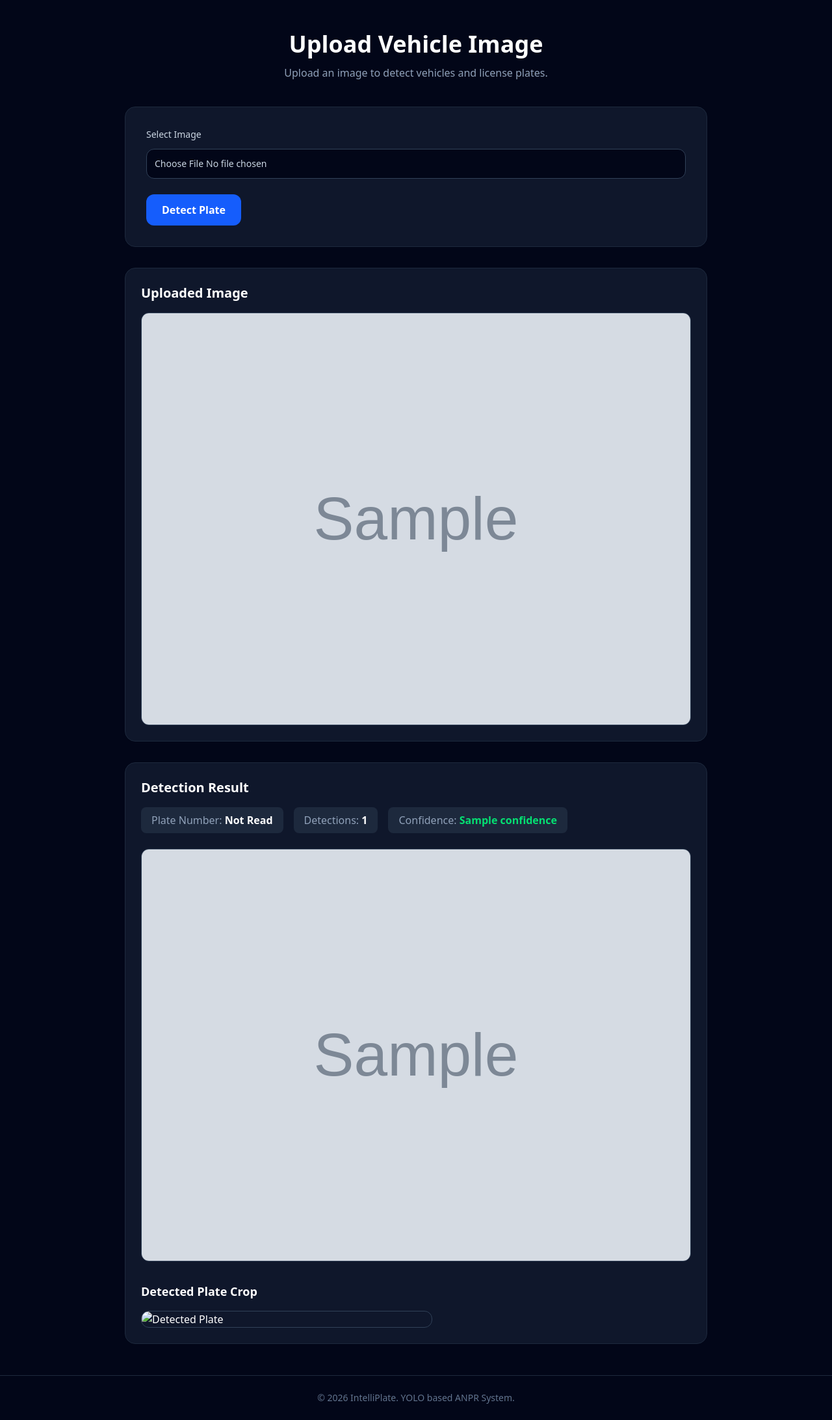
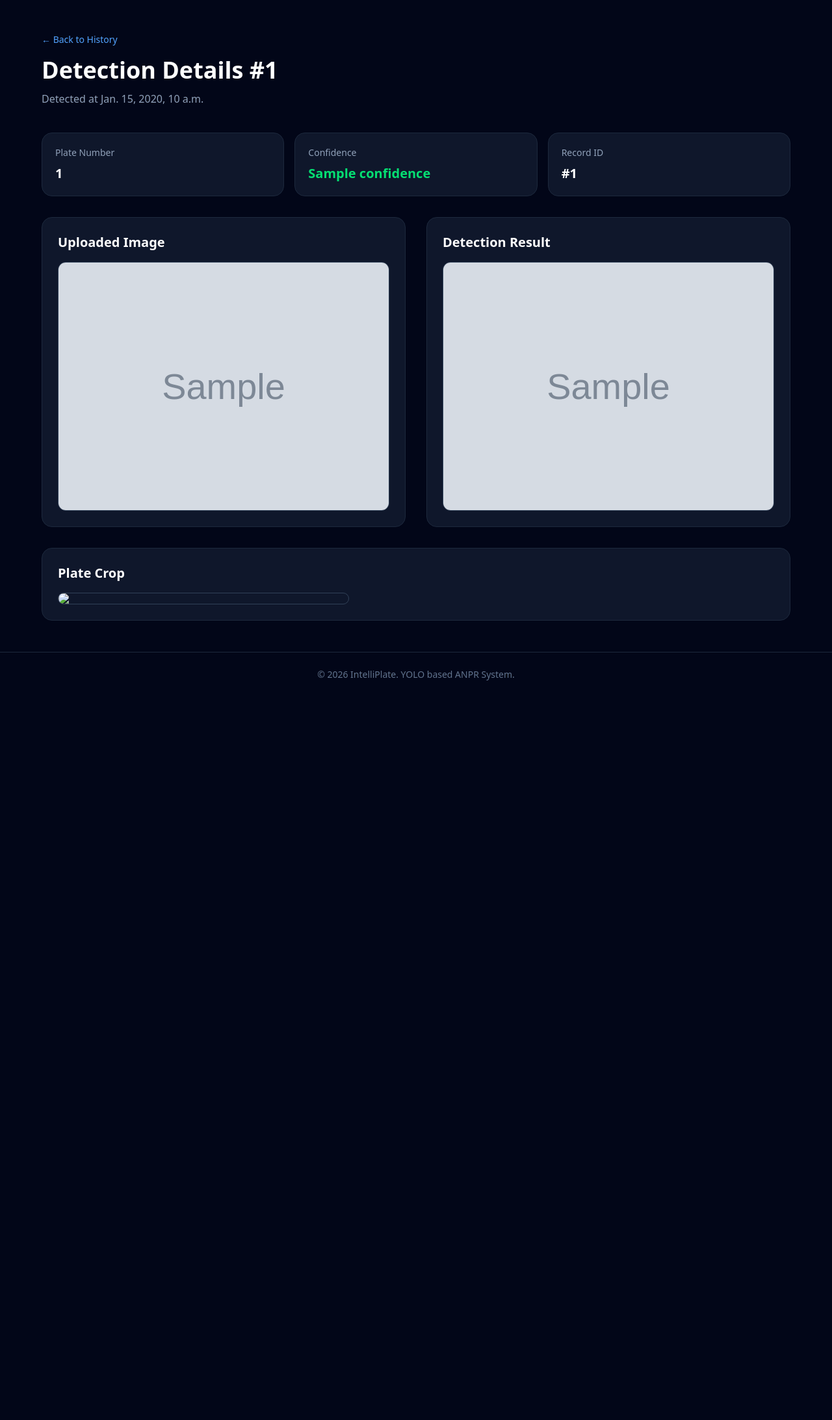
Before and after one commit to rajuyadav-cs/license-number-plate-detection, a Django app: template intelliplate/vehicles/templates/vehicles/detail.html in a window 1280 px wide. Shown: the part 69-2254 px from the top of the page at 65% size. After the commit the page ends 1116 px from the top, so only its background shows below. Run offline with Django 5.2, Linux system fonts and the light colour scheme; tables that the repository leaves empty hold one stand-in row (values such as "Sample post"); the template is opened without the code that fills it: values that come from a table or form of the project are taken from there, most other values are stand-ins (such as "Sample title", 1, 10 or a date in 2020); grey boxes marked "Sample" are stand-in pictures; some libraries are stand-ins or nearby versions.

Commit message:
final touch

```diff
--- a/intelliplate/templates/base.html
+++ b/intelliplate/templates/base.html
@@ -22,13 +22,11 @@
                 <a href="{% url 'home' %}" class="text-sm text-slate-300 hover:text-white">Home</a>
                 <a href="{% url 'detect' %}" class="text-sm text-slate-300 hover:text-white">Detect</a>
                 <a href="{% url 'vehicle_history' %}" class="text-sm text-slate-300 hover:text-white">History</a>
-                <a href="{% url 'dashboard' %}"
-                class="text-sm text-slate-300 hover:text-white">
-                Dashboard
-                </a>
+                <a href="{% url 'dashboard' %}" class="text-sm text-slate-300 hover:text-white">Dashboard</a>
             </div>
 
-            <a href="#" class="hidden rounded-lg bg-blue-600 px-4 py-2 text-sm font-semibold hover:bg-blue-700 md:block">
+            <a href="{% url 'detect' %}"
+               class="hidden rounded-lg bg-blue-600 px-4 py-2 text-sm font-semibold hover:bg-blue-700 md:block">
                 Start Detection
             </a>
 
--- a/intelliplate/theme/static/css/dist/styles.css
+++ b/intelliplate/theme/static/css/dist/styles.css
@@ -9,6 +9,7 @@
     --font-mono: ui-monospace, SFMono-Regular, Menlo, Monaco, Consolas, "Liberation Mono",
       "Courier New", monospace;
     --color-green-400: oklch(79.2% 0.209 151.711);
+    --color-blue-300: oklch(80.9% 0.105 251.813);
     --color-blue-400: oklch(70.7% 0.165 254.624);
     --color-blue-500: oklch(62.3% 0.214 259.815);
     --color-blue-600: oklch(54.6% 0.245 262.881);
@@ -341,6 +342,9 @@
   .mt-3 {
     margin-top: calc(var(--spacing) * 3);
   }
+  .mt-4 {
+    margin-top: calc(var(--spacing) * 4);
+  }
   .mt-6 {
     margin-top: calc(var(--spacing) * 6);
   }
@@ -464,6 +468,9 @@
   .gap-6 {
     gap: calc(var(--spacing) * 6);
   }
+  .gap-8 {
+    gap: calc(var(--spacing) * 8);
+  }
   .overflow-hidden {
     overflow: hidden;
   }
@@ -523,8 +530,14 @@
       background-color: color-mix(in oklab, var(--color-slate-950) 90%, transparent);
     }
   }
+  .bg-white {
+    background-color: var(--color-white);
+  }
   .p-3 {
     padding: calc(var(--spacing) * 3);
+  }
+  .p-5 {
+    padding: calc(var(--spacing) * 5);
   }
   .p-6 {
     padding: calc(var(--spacing) * 6);
@@ -654,8 +667,14 @@
   .text-slate-500 {
     color: var(--color-slate-500);
   }
+  .text-slate-900 {
+    color: var(--color-slate-900);
+  }
   .text-white {
     color: var(--color-white);
+  }
+  .placeholder-slate-500::placeholder {
+    color: var(--color-slate-500);
   }
   .filter {
     filter: var(--tw-blur,) var(--tw-brightness,) var(--tw-contrast,) var(--tw-grayscale,) var(--tw-hue-rotate,) var(--tw-invert,) var(--tw-saturate,) var(--tw-sepia,) var(--tw-drop-shadow,);
@@ -664,6 +683,10 @@
     --tw-backdrop-blur: blur(8px);
     -webkit-backdrop-filter: var(--tw-backdrop-blur,) var(--tw-backdrop-brightness,) var(--tw-backdrop-contrast,) var(--tw-backdrop-grayscale,) var(--tw-backdrop-hue-rotate,) var(--tw-backdrop-invert,) var(--tw-backdrop-opacity,) var(--tw-backdrop-saturate,) var(--tw-backdrop-sepia,);
     backdrop-filter: var(--tw-backdrop-blur,) var(--tw-backdrop-brightness,) var(--tw-backdrop-contrast,) var(--tw-backdrop-grayscale,) var(--tw-backdrop-hue-rotate,) var(--tw-backdrop-invert,) var(--tw-backdrop-opacity,) var(--tw-backdrop-saturate,) var(--tw-backdrop-sepia,);
+  }
+  .outline-none {
+    --tw-outline-style: none;
+    outline-style: none;
   }
   @media (hover: hover) {
     .hover\:border-slate-400:hover {
@@ -681,13 +704,26 @@
     }
   }
   @media (hover: hover) {
+    .hover\:text-blue-300:hover {
+      color: var(--color-blue-300);
+    }
+  }
+  @media (hover: hover) {
     .hover\:text-white:hover {
       color: var(--color-white);
     }
   }
+  .focus\:border-blue-500:focus {
+    border-color: var(--color-blue-500);
+  }
   @media (width >= 40rem) {
     .sm\:w-auto {
       width: auto;
+    }
+  }
+  @media (width >= 40rem) {
+    .sm\:grid-cols-3 {
+      grid-template-columns: repeat(3, minmax(0, 1fr));
     }
   }
   @media (width >= 40rem) {
@@ -745,6 +781,11 @@
     }
   }
   @media (width >= 48rem) {
+    .md\:grid-cols-4 {
+      grid-template-columns: repeat(4, minmax(0, 1fr));
+    }
+  }
+  @media (width >= 48rem) {
     .md\:text-6xl {
       font-size: var(--text-6xl);
       line-height: var(--tw-leading, var(--text-6xl--line-height));
@@ -754,6 +795,16 @@
     .md\:text-xl {
       font-size: var(--text-xl);
       line-height: var(--tw-leading, var(--text-xl--line-height));
+    }
+  }
+  @media (width >= 64rem) {
+    .lg\:col-span-2 {
+      grid-column: span 2 / span 2;
+    }
+  }
+  @media (width >= 64rem) {
+    .lg\:grid-cols-2 {
+      grid-template-columns: repeat(2, minmax(0, 1fr));
     }
   }
   @media (width >= 64rem) {
--- a/intelliplate/vehicles/templates/vehicles/detail.html
+++ b/intelliplate/vehicles/templates/vehicles/detail.html
@@ -2,97 +2,73 @@
 
 {% block content %}
 <section class="min-h-screen px-4 py-12 sm:px-6 lg:px-8">
-    <div class="mx-auto max-w-4xl">
+    <div class="mx-auto max-w-6xl">
 
-        <div class="mb-10 text-center">
-            <h1 class="text-3xl font-bold sm:text-4xl">
-                Upload Vehicle Image
+        <div class="mb-10">
+            <a href="{% url 'vehicle_history' %}"
+               class="text-sm text-blue-400 hover:text-blue-300">
+                ← Back to History
+            </a>
+
+            <h1 class="mt-4 text-3xl font-bold sm:text-4xl">
+                Detection Details #{{ vehicle.id }}
             </h1>
 
             <p class="mt-3 text-slate-400">
-                Upload an image to detect vehicles and license plates.
+                Detected at {{ vehicle.detected_at }}
             </p>
         </div>
 
-        <form method="POST"
-              enctype="multipart/form-data"
-              class="rounded-2xl border border-slate-800 bg-slate-900 p-6 sm:p-8">
-
-            {% csrf_token %}
-
-            <label class="mb-3 block text-sm font-medium text-slate-300">
-                Select Image
-            </label>
-
-            {{ form.image }}
-
-            <button type="submit"
-                    class="mt-6 w-full rounded-xl bg-blue-600 px-6 py-3 font-semibold hover:bg-blue-700 sm:w-auto">
-                Detect Plate
-            </button>
-
-        </form>
-
-        {% if uploaded_image_url %}
-        <div class="mt-8 rounded-2xl border border-slate-800 bg-slate-900 p-6">
-            <h2 class="mb-4 text-xl font-semibold">
-                Uploaded Image
-            </h2>
-
-            <img src="{{ uploaded_image_url }}"
-                 alt="Uploaded Image"
-                 class="w-full rounded-xl border border-slate-700">
-        </div>
-        {% endif %}
-
-        {% if result_image_url %}
-        <div class="mt-8 rounded-2xl border border-slate-800 bg-slate-900 p-6">
-
-            <h2 class="mb-4 text-xl font-semibold">
-                Detection Result
-            </h2>
-
-            <div class="mb-6 flex flex-wrap gap-4">
-                <div class="rounded-lg bg-slate-800 px-4 py-2">
-                    <span class="text-slate-400">Plate Number:</span>
-                    <span class="font-semibold text-white">
-                        {{ plate_number|default:"Not Read" }}
-                    </span>
-                </div>
-
-                <div class="rounded-lg bg-slate-800 px-4 py-2">
-                    <span class="text-slate-400">Detections:</span>
-                    <span class="font-semibold text-white">
-                        {{ detections_count }}
-                    </span>
-                </div>
-
-                <div class="rounded-lg bg-slate-800 px-4 py-2">
-                    <span class="text-slate-400">Confidence:</span>
-                    <span class="font-semibold text-green-400">
-                        {{ confidence }}
-                    </span>
-                </div>
+        <div class="mb-8 grid gap-4 sm:grid-cols-3">
+            <div class="rounded-2xl border border-slate-800 bg-slate-900 p-5">
+                <p class="text-sm text-slate-400">Plate Number</p>
+                <p class="mt-2 text-xl font-semibold">
+                    {{ vehicle.plate_number|default:"Unknown" }}
+                </p>
             </div>
 
-            <img src="{{ result_image_url }}"
-                 alt="Detection Result"
-                 class="w-full rounded-xl border border-slate-700">
+            <div class="rounded-2xl border border-slate-800 bg-slate-900 p-5">
+                <p class="text-sm text-slate-400">Confidence</p>
+                <p class="mt-2 text-xl font-semibold text-green-400">
+                    {{ vehicle.confidence }}
+                </p>
+            </div>
 
-            {% if plate_crop_url %}
-            <div class="mt-8">
-                <h3 class="mb-4 text-lg font-semibold">
-                    Detected Plate Crop
-                </h3>
+            <div class="rounded-2xl border border-slate-800 bg-slate-900 p-5">
+                <p class="text-sm text-slate-400">Record ID</p>
+                <p class="mt-2 text-xl font-semibold">
+                    #{{ vehicle.id }}
+                </p>
+            </div>
+        </div>
 
-                <img src="{{ plate_crop_url }}"
-                     alt="Detected Plate"
+        <div class="grid gap-8 lg:grid-cols-2">
+
+            {% if vehicle.uploaded_image %}
+            <div class="rounded-2xl border border-slate-800 bg-slate-900 p-6">
+                <h2 class="mb-4 text-xl font-semibold">Uploaded Image</h2>
+                <img src="{{ vehicle.uploaded_image.url }}"
+                     class="w-full rounded-xl border border-slate-700">
+            </div>
+            {% endif %}
+
+            {% if vehicle.result_image %}
+            <div class="rounded-2xl border border-slate-800 bg-slate-900 p-6">
+                <h2 class="mb-4 text-xl font-semibold">Detection Result</h2>
+                <img src="{{ vehicle.result_image.url }}"
+                     class="w-full rounded-xl border border-slate-700">
+            </div>
+            {% endif %}
+
+            {% if vehicle.plate_crop %}
+            <div class="rounded-2xl border border-slate-800 bg-slate-900 p-6 lg:col-span-2">
+                <h2 class="mb-4 text-xl font-semibold">Plate Crop</h2>
+                <img src="{{ vehicle.plate_crop.url }}"
                      class="max-w-md rounded-xl border border-slate-700">
             </div>
             {% endif %}
 
         </div>
-        {% endif %}
 
     </div>
 </section>
```
Also changed, not shown: intelliplate/vehicles/templates/vehicles/history.html (+9 -28 lines), intelliplate/vehicles/views.py (+4 -21 lines).
